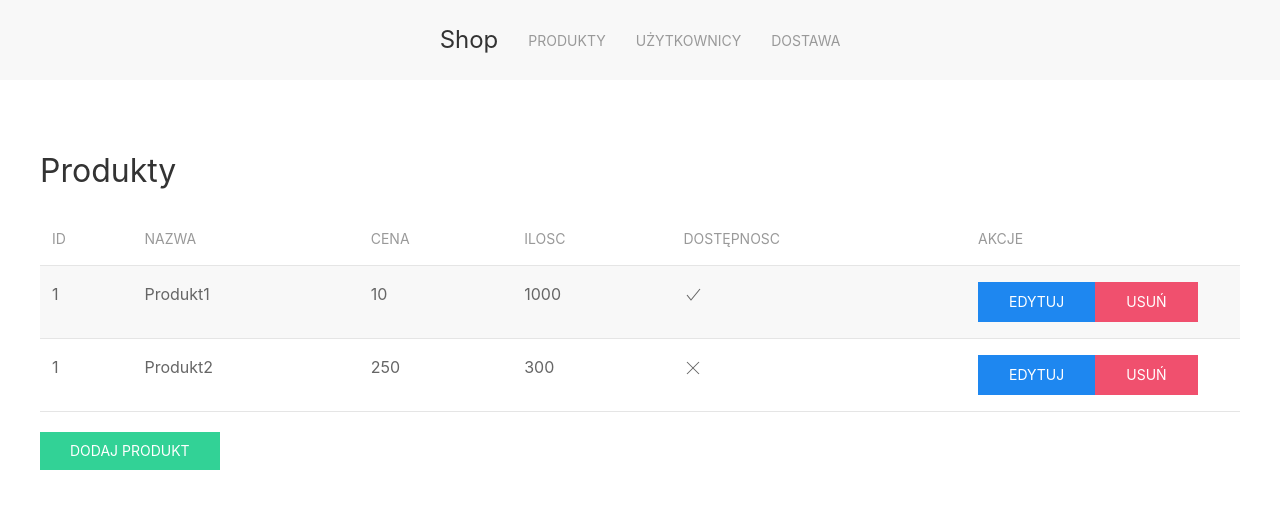
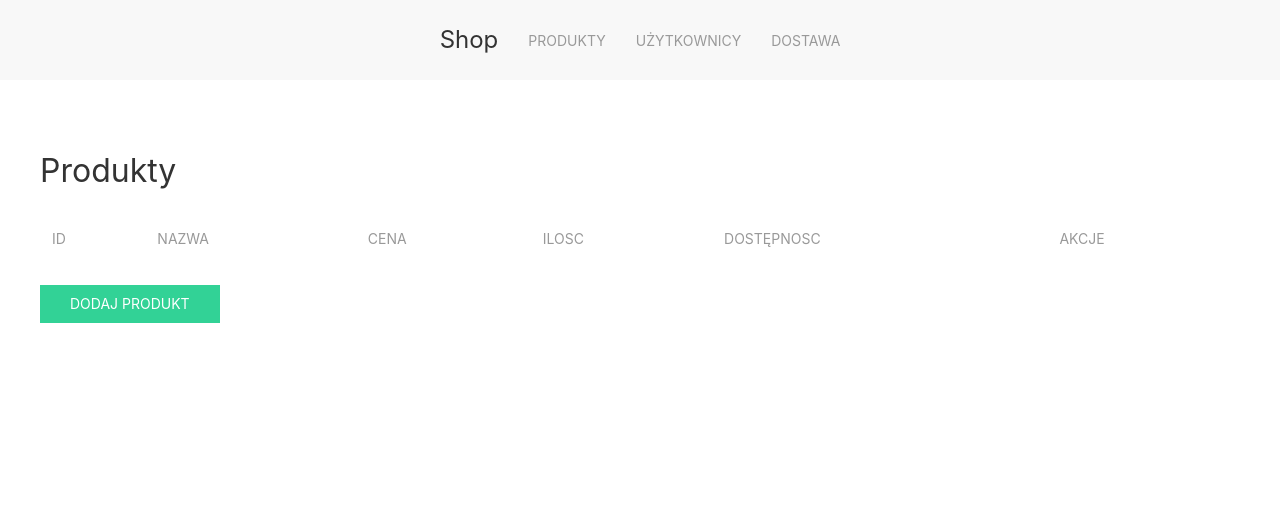
Before and after one commit to Guzik27/Angular-shop, an Angular app: page /shop/products in a window 1280 px wide. Shown: the top 508 px of the page. Built offline with nearby package versions, Linux system fonts and the light colour scheme.

Commit message:
dostęp do tablicy robimy prywatny

```diff
--- a/src/app/shop/products/products.component.ts
+++ b/src/app/shop/products/products.component.ts
@@ -13,10 +13,4 @@ export class ProductsComponent implements OnInit {
   ngOnInit(): void {
   }
 
-  /*typujemy obiektami */
-  products: Product[] = [
-    {id:1, name:'Produkt1', price: 10.00, quantity: 1000, available: true},
-    {id:1, name:'Produkt2', price: 250.00, quantity: 300, available: false}
-  ];
-
 }
```
Also changed, not shown: src/app/product-storage.service.ts (+7 -0 lines).
